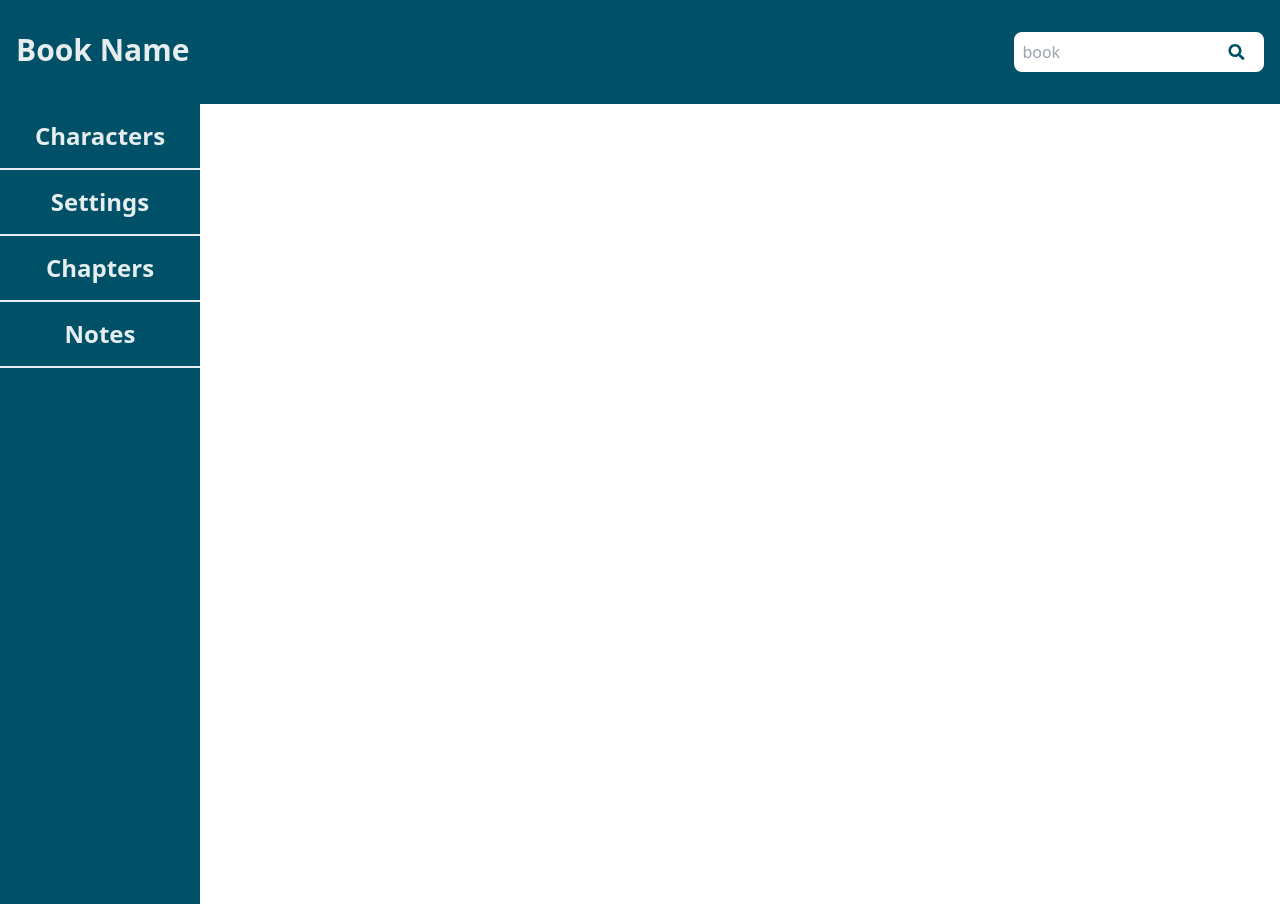
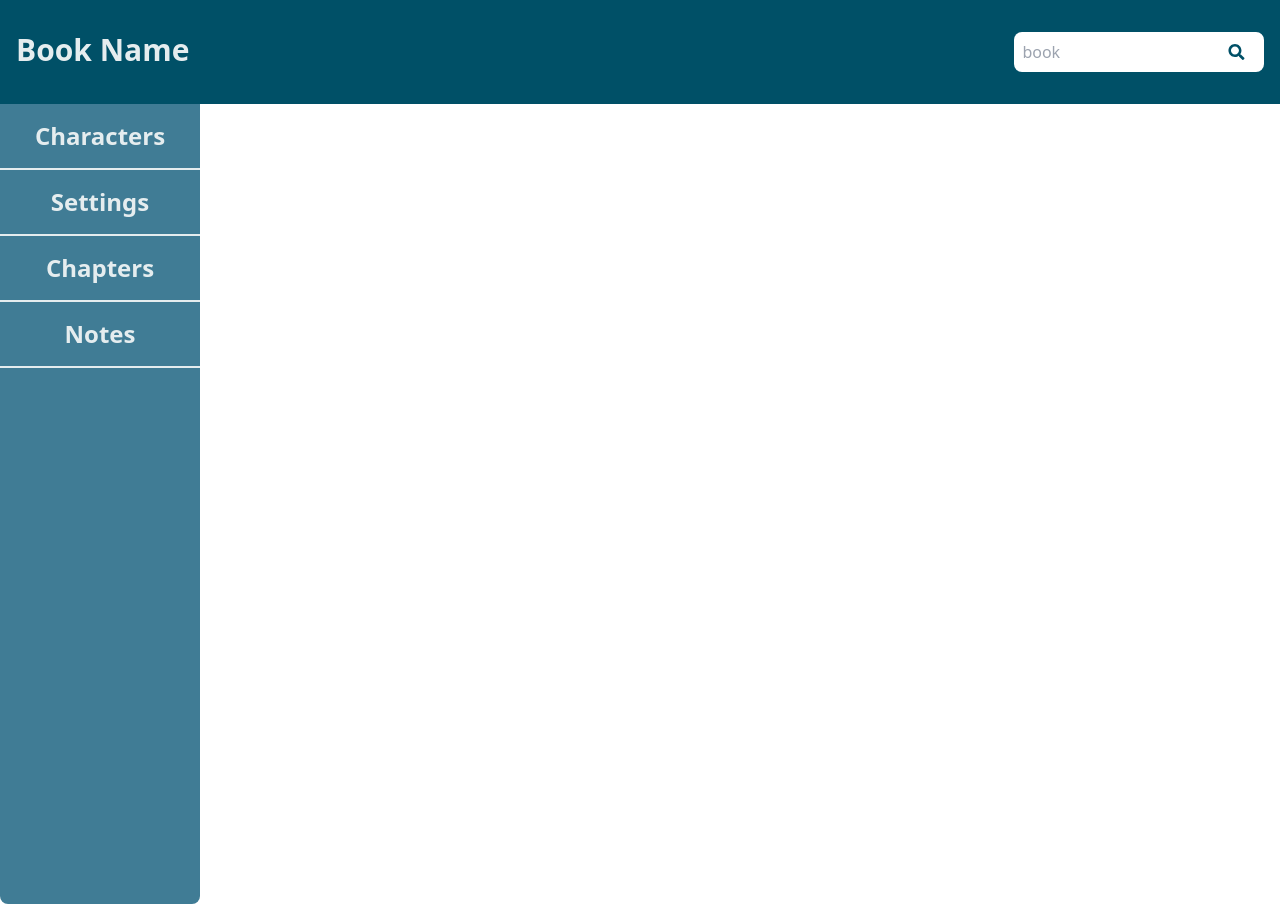
Before and after one commit to revoyrm/author, a Next.js app: page /book in a window 1280 px wide. Built offline with nearby package versions, Linux system fonts and the light colour scheme.

Commit message:
side bar colors

```diff
--- a/components/navigation/SideBar.tsx
+++ b/components/navigation/SideBar.tsx
@@ -6,7 +6,10 @@ const labels = ['Characters', 'Settings', 'Chapters', 'Notes'];
 
 export function SideBar(): ReactElement {
   return (
-    <div className="border-1 h-full w-fit border-secondary bg-primary">
+    <div
+      className="border-1 h-full w-fit rounded-lg border-secondary
+    bg-primary-light"
+    >
       {labels.map((label) => (
         <SideBarItem key={label} label={label} />
       ))}
--- a/components/navigation/SideBarItem.tsx
+++ b/components/navigation/SideBarItem.tsx
@@ -1,4 +1,4 @@
-import type { EventHandler, ReactElement } from 'react';
+import type { ReactElement } from 'react';
 
 type SideBarItemProps = {
   label: string;
@@ -8,13 +8,28 @@ export function SideBarItem({ label }: SideBarItemProps): ReactElement {
   const onItemClick = (e: HTMLEvent): void => {};
   return (
     <div
-      className="h-fit w-full min-w-[200px] border-b border-b-2 border-b-secondary bg-primary p-4 px-8 text-center"
+      className="
+        h-fit
+        w-full
+        min-w-[200px]
+        border-b
+        border-b-2
+        border-b-secondary
+        bg-primary-light
+        p-4
+        px-8
+        text-center
+        text-secondary
+        hover:bg-secondary
+        hover:text-primary
+        focus:bg-secondary
+        focus:text-primary"
       role="button"
       tabIndex={0}
       onClick={onItemClick}
       onKeyDown={onItemClick}
     >
-      <h2 className="text-2xl font-bold text-secondary">{label}</h2>
+      <h2 className="text-2xl font-bold">{label}</h2>
     </div>
   );
 }
--- a/tailwind.config.js
+++ b/tailwind.config.js
@@ -10,6 +10,7 @@ module.exports = {
       primary: '#005067',
       'primary-dark': '#00283c',
       'primary-light': '#407c95',
+      'primary-lightest': '#8aa3b0',
       secondary: '#e5edef',
       'secondary-dark': '#b3bbbd',
       'secondary-light': '#ffffff',
```
